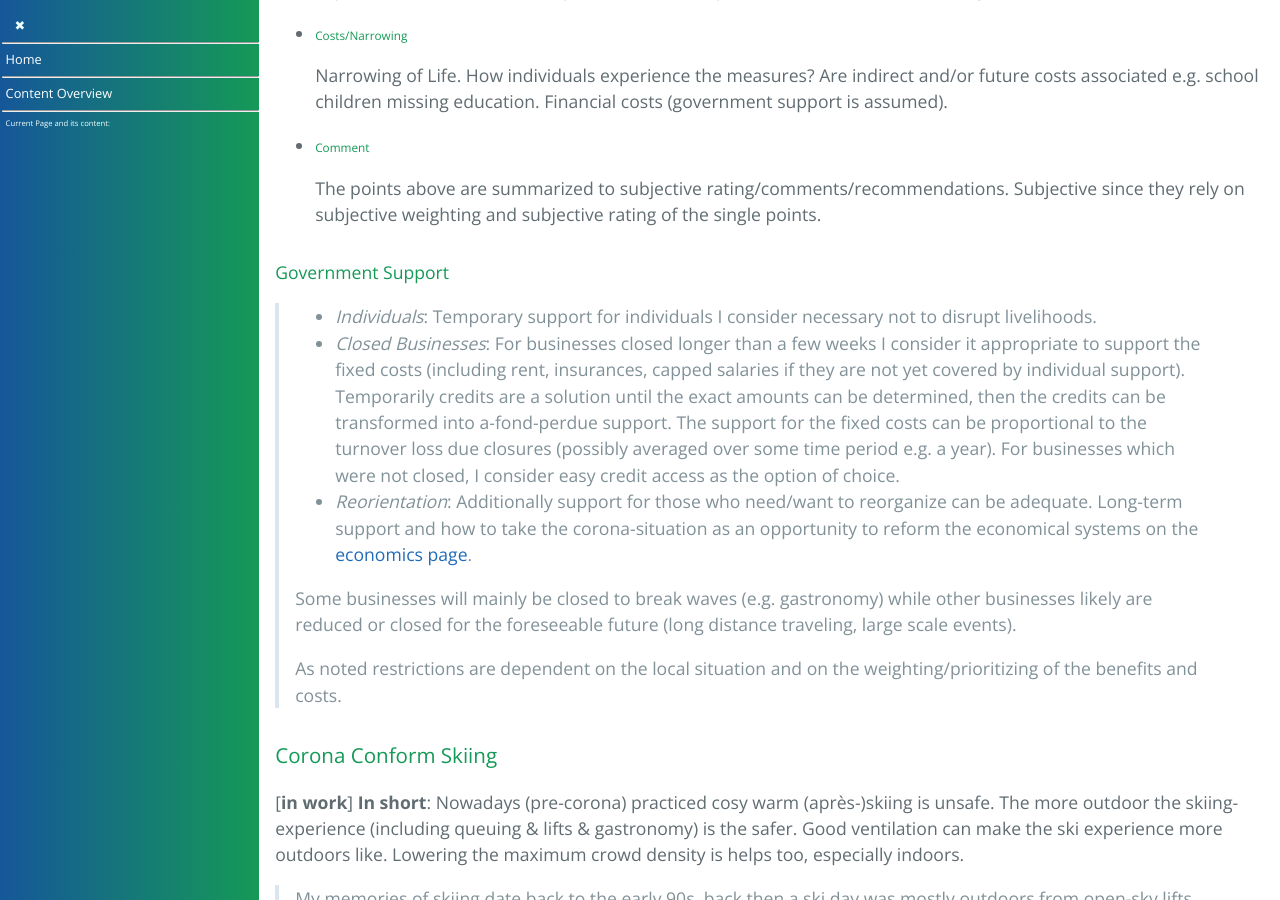
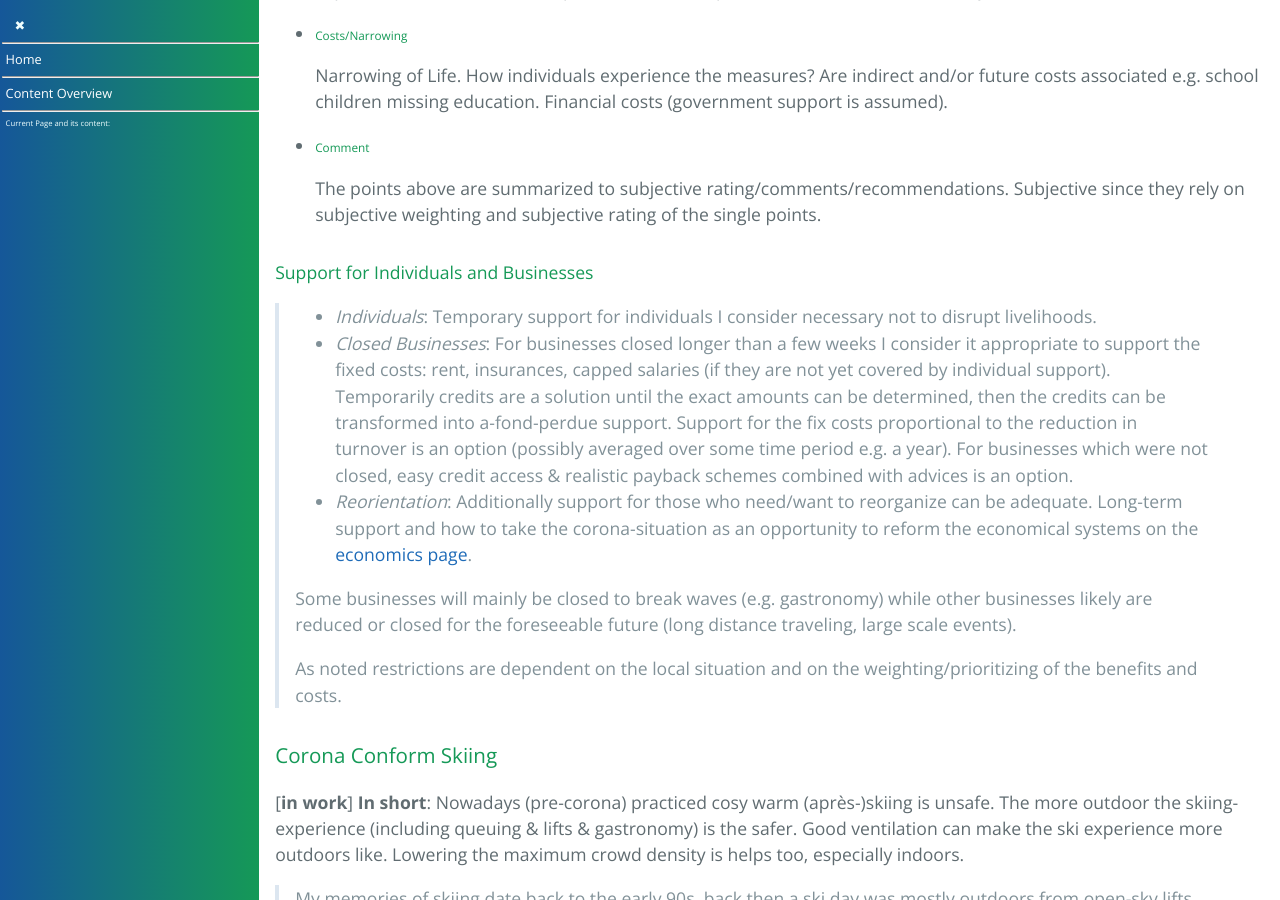
Before and after one commit to forestgrape/coronavirus, a Jekyll site: the page built from 7_social/controlling.md, in a window 1280 px wide and 900 px high, scrolled down 8387 px. Built offline with Jekyll 4.4.1, drawn with Linux system fonts in a browser that asks for light colours; our own code applies the rules of GitHub Pages for plain Markdown files.

Commit message:
formulations

```diff
--- a/7_social/controlling.md
+++ b/7_social/controlling.md
@@ -227,10 +227,11 @@ This sections discusses measures that can be put in place if Covid-19 increase r
   The points above are summarized to subjective rating/comments/recommendations. Subjective since they rely on subjective weighting and subjective rating of the single points.
 
 
-#### Government Support
+#### Support for Individuals and Businesses
 > * _Individuals_: Temporary support for individuals I consider necessary not to disrupt livelihoods.
-> * _Closed Businesses_: For businesses closed longer than a few weeks I consider it appropriate to support the fixed costs (including rent, insurances, capped salaries if they are not yet covered by individual support). Temporarily credits are a solution until the exact amounts can be determined, then the credits can be transformed into a-fond-perdue support. The support for the fixed costs can be proportional to the turnover loss due closures (possibly averaged over some time period e.g. a year). For businesses which were not closed, I consider easy credit access as the option of choice.
-> * _Reorientation_: Additionally support for those who need/want to reorganize can be adequate. Long-term support and how to take the corona-situation as an opportunity to reform the economical systems on the [economics page](./economics.md).
+> * _Closed Businesses_: For businesses closed longer than a few weeks I consider it appropriate to support the fixed costs: rent, insurances, capped salaries (if they are not yet covered by individual support). Temporarily credits are a solution until the exact amounts can be determined, then the credits can be transformed into a-fond-perdue support. Support for the fix costs proportional to the reduction in turnover is an option (possibly averaged over some time period e.g. a year).
+> For businesses which were not closed, easy credit access & realistic payback schemes combined with advices is an option.
+> * _Reorientation_: Additionally support for those who need/want to reorganize can be adequate. Long-term support and how to take the corona-situation as an opportunity to reform the economical systems on the [economics page](../7_social/economics.md).
 >
 > Some businesses will mainly be closed to break waves (e.g. gastronomy) while other businesses likely are reduced or closed for the foreseeable future (long distance traveling, large scale events).
 >
```
